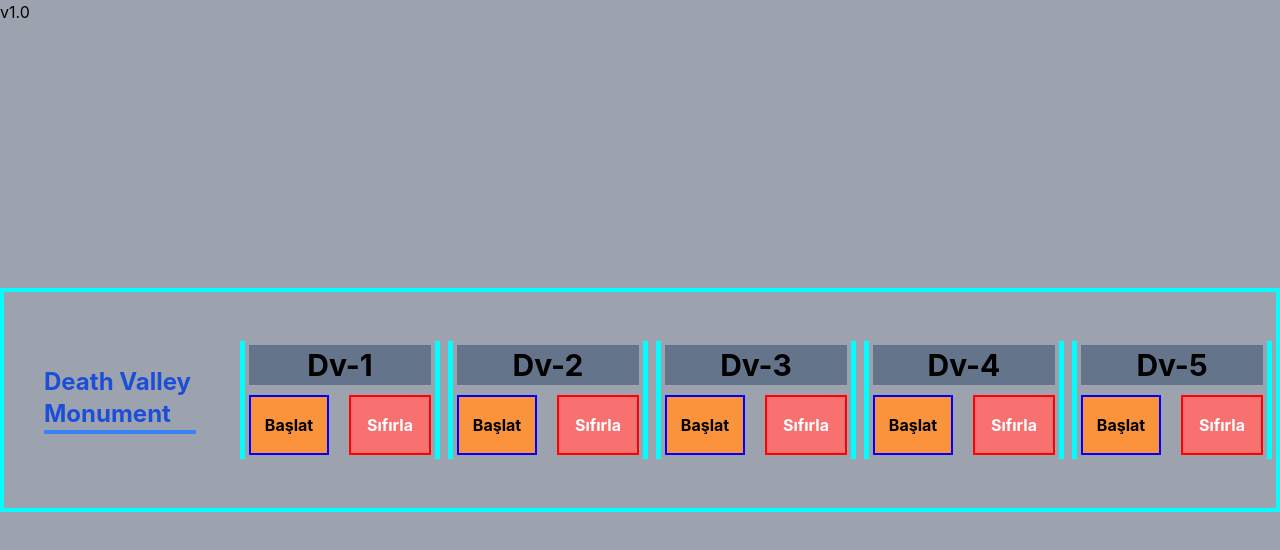
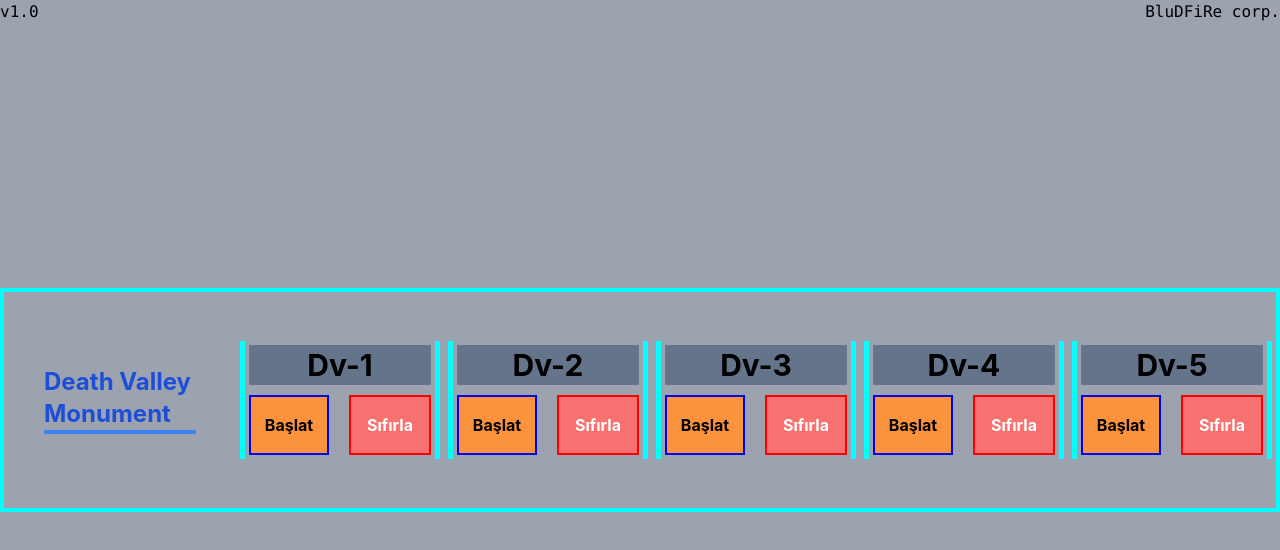
Before and after one commit to apak0/monument-timer, a React (Create React App) app: page / in a window 1280 px wide. Shown: the top 550 px of the page. Built offline with nearby package versions, Linux system fonts and the light colour scheme.

Commit message:
navbar font changed

```diff
--- a/src/navbar/Navbar.js
+++ b/src/navbar/Navbar.js
@@ -1,7 +1,12 @@
 import React from "react";
 
 function Navbar() {
-  return <div className="bg-gray-400 absolute">v1.0</div>;
+  return (
+    <div className="bg-gray-400 absolute w-full flex justify-between font-mono">
+      <h1>v1.0</h1>
+      <h1  >BluDFiRe corp.</h1>
+    </div>
+  );
 }
 
 export default Navbar;
```
